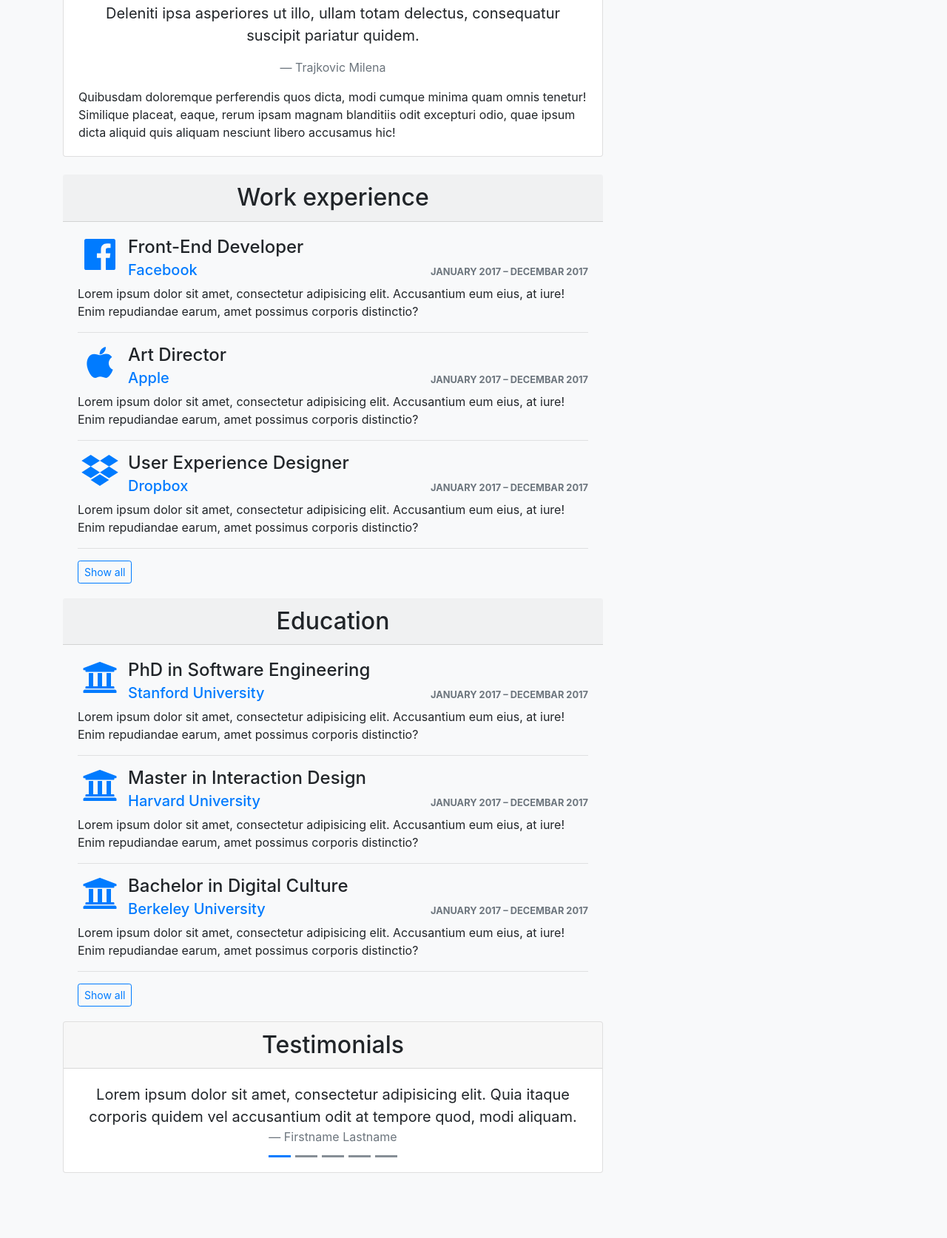
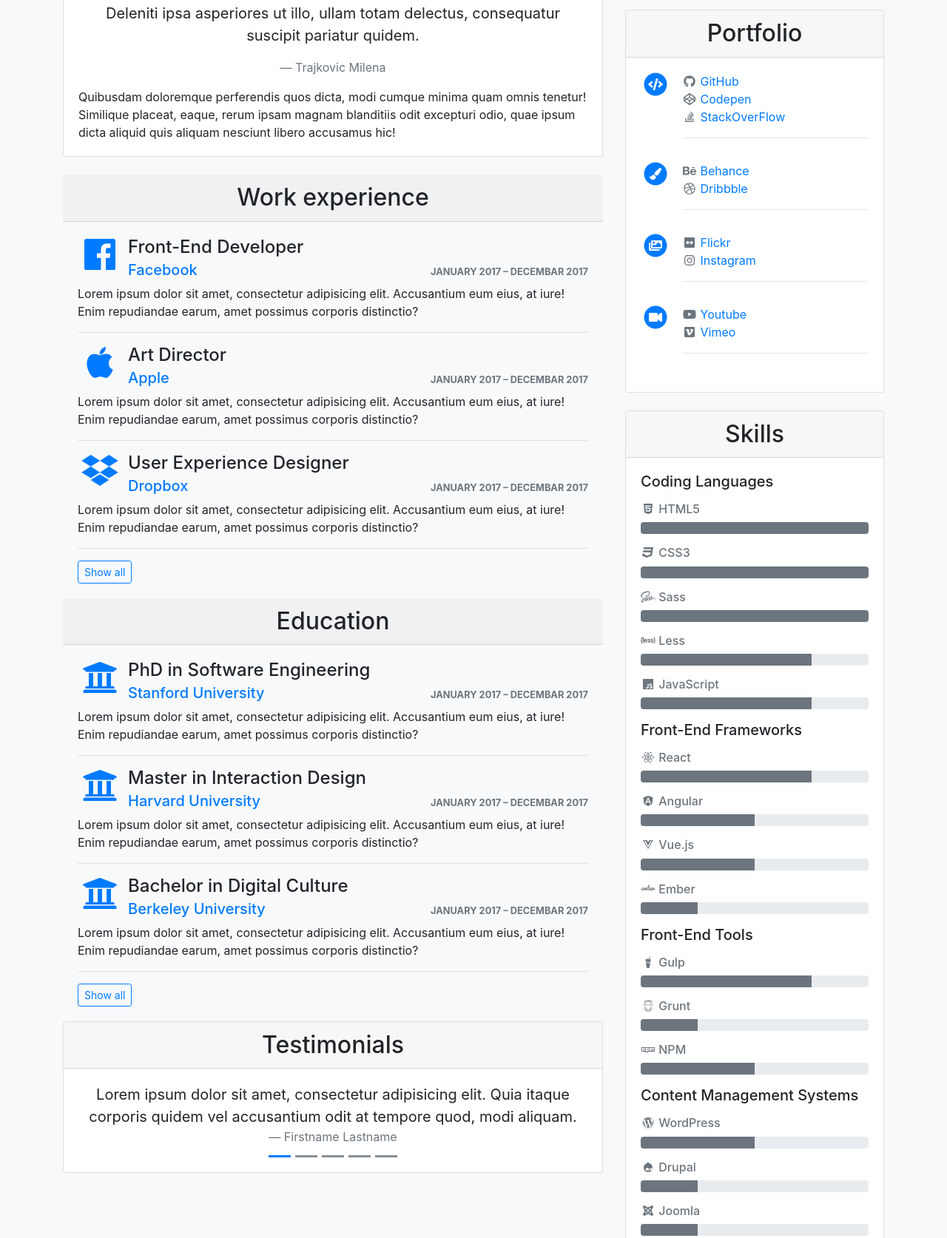
Before and after one commit to milena-mica/Create-a-Resume-and-CV-Page, a plain HTML site: page index.html in a window 1280 px wide. Shown: the part 815-2489 px from the top of the page at 74% size. Before the commit the page ends 2425 px from the top, so only its background shows below. Drawn offline with Linux system fonts and the light colour scheme.

Commit message:
Portfolio & Skills Cards

```diff
--- a/index.html
+++ b/index.html
@@ -23,6 +23,7 @@
         background-color: #007bff;
       }
    </style>
+
 </head>
 <body class="bg-light">
  <div class="container mt-4">
@@ -140,6 +141,7 @@
           ="#collapse-work" aria-expanded="false" aria-controls="collapse-work">Show all</button>
       </div>
      </div>
+
      <div class="card-mb-4">
       <h2 class="card-header text-center">Education</h2>
       <div class="card-body">
@@ -219,6 +221,7 @@
           ="#collapse-education" aria-expanded="false" aria-controls="collapse-education">Show all</button>
       </div>
      </div>
+
      <div class="card mb-4">
        <h2 class="card-header text-center">Testimonials</h2>
        <div class="card-body">
@@ -278,6 +281,7 @@
        </div>
      </div>
    </div>
+
   <div class="col-12 col-lg-4">
     <div class="card mb-4">
       <h2 class="card-header text-center">Contact info</h2>
@@ -292,6 +296,7 @@
             <hr>
           </div>
         </div>
+
         <div class="media">
           <div class="fa-layers fa-fw fa-2x mr-3">
             <i class="fas fa-circle text-primary"></i>
@@ -302,6 +307,7 @@
             <hr>
           </div>
          </div>
+
         <div class="media">
           <div class="fa-layers fa-fw fa-2x mr-3">
             <i class="fas fa-circle text-primary"></i>
@@ -314,6 +320,7 @@
             <li><hr></li>
           </ul>
         </div>
+
         <div class="media">
           <div class="fa-layers fa-fw fa-2x mr-3">
             <i class="fas fa-circle text-primary"></i>
@@ -326,6 +333,7 @@
             <li><hr></li>
           </ul>
         </div>
+
         <div class="media">
           <div class="fa-layers fa-fw fa-2x mr-3">
             <i class="fas fa-circle text-primary"></i>
@@ -340,11 +348,13 @@
           <hr>
         </div>
       </div>
+
       <div class="media">
         <div class="fa-layers fa-fw fa-2x mr-3">
           <i class="fas fa-circle text-primary"></i>
           <i class="fas fa-at text-white" data-fa-transform="shrink-8"></i>
         </div>
+
         <div class="media-body">
             <form>
               <div class="form-group">
@@ -355,6 +365,7 @@
                   <input type="text" class="form-control" name="name" placeholder="Your name here" aria-label="Your name" aria-describedby="name">
                 </div>
               </div>
+
               <div class="form-group">
                 <div class="input-group input-group-sm">
                   <div class="input-group-prepend" id="email">
@@ -363,6 +374,7 @@
                   <input type="email" class="form-control" name="email" placeholder="Your email here" aria-label="Your email" aria-describedby="email">
                 </div>
               </div>
+
               <div class="form-group">
                 <div class="input-group input-group-sm">
                   <div class="input-group-prepend" id="message">
@@ -377,9 +389,145 @@
          </div>
         </div>
        </div>
+
+       <div class="card mb-4">
+         <h2 class="card-header text-center">Portfolio</h2>
+         <div class="card-body">
+           <div class="media">
+             <div class="fa-layers fa-fw fa-2x mr-3">
+               <i class="fas fa-circle text-primary"></i>
+               <i class="fas fa-code text-white" data-fa-transform="shrink-8"></i>
+             </div>
+             <ul class="media-body list-unstyled">
+               <li><i class="fab fa-fw fa-github text-muted"></i> <a href="#0">GitHub</a></li>
+               <li><i class="fab fa-fw fa-codepen text-muted"></i> <a href="#0">Codepen</a></li>
+               <li><i class="fab fa-fw fa-stack-overflow text-muted"></i> <a href="#0">StackOverFlow</a></li>
+               <li><hr></li>
+             </ul>
+           </div>
+
+           <div class="media">
+             <div class="fa-layers fa-fw fa-2x mr-3">
+               <i class="fas fa-circle text-primary"></i>
+               <i class="fas fa-paint-brush text-white" data-fa-transform="shrink-8"></i>
+             </div>
+             <ul class="media-body list-unstyled">
+               <li><i class="fab fa-fw fa-behance text-muted"></i> <a href="#0">Behance</a></li>
+               <li><i class="fab fa-fw fa-dribbble text-muted"></i> <a href="#0">Dribbble</a></li>
+               <li><hr></li>
+             </ul>
+           </div>
+
+           <div class="media">
+             <div class="fa-layers fa-fw fa-2x mr-3">
+               <i class="fas fa-circle text-primary"></i>
+               <i class="fas fa-images text-white" data-fa-transform="shrink-8"></i>
+             </div>
+             <ul class="media-body list-unstyled">
+               <li><i class="fab fa-fw fa-flickr text-muted"></i> <a href="#0">Flickr</a></li>
+               <li><i class="fab fa-fw fa-instagram text-muted"></i> <a href="#0">Instagram</a></li>
+               <li><hr></li>
+             </ul>
+           </div>
+
+           <div class="media">
+             <div class="fa-layers fa-fw fa-2x mr-3">
+               <i class="fas fa-circle text-primary"></i>
+               <i class="fas fa-video text-white" data-fa-transform="shrink-8"></i>
+             </div>
+             <ul class="media-body list-unstyled">
+               <li><i class="fab fa-fw fa-youtube text-muted"></i> <a href="#0">Youtube</a></li>
+               <li><i class="fab fa-fw fa-vimeo text-muted"></i> <a href="#0">Vimeo</a></li>
+               <li><hr></li>
+             </ul>
            </div>
          </div>
        </div>
+
+       <div class="card mb-4">
+         <h2 class="card-header text-center">Skills</h2>
+         <div class="card-body">
+           <div class="mb-3">
+             <h3 class="h5 mb-3">Coding Languages</h3>
+             <h4 class="h6 text-muted"><i class="fab fa-fw fa-html5"></i> HTML5</h4>
+             <div class="progress mb-3">
+               <div class="progress-bar bg-secondary w-100" role="progressbar" aria-valuenow="100" aria-valuemin="0" aria-valuemax="100"></div>
+             </div>
+             <h4 class="h6 text-muted"><i class="fab fa-fw fa-css3"></i> CSS3</h4>
+             <div class="progress mb-3">
+               <div class="progress-bar bg-secondary w-100" role="progressbar" aria-valuenow="100" aria-valuemin="0" aria-valuemax="100"></div>
+           </div>
+            <h4 class="h6 text-muted"><i class="fab fa-fw fa-sass"></i> Sass</h4>
+            <div class="progress mb-3">
+              <div class="progress-bar bg-secondary w-100" role="progressbar" aria-valuenow="100" aria-valuemin="0" aria-valuemax="100"></div>
+            </div>
+            <h4 class="h6 text-muted"><i class="fab fa-fw fa-less"></i> Less</h4>
+            <div class="progress mb-3">
+              <div class="progress-bar bg-secondary w-75" role="progressbar" aria-valuenow="75" aria-valuemin="0" aria-valuemax="100"></div>
+            </div>
+              <h4 class="h6 text-muted"><i class="fab fa-fw fa-js"></i> JavaScript</h4>
+              <div class="progress mb-3">
+                <div class="progress-bar bg-secondary w-75" role="progressbar" aria-valuenow="75" aria-valuemin="0" aria-valuemax="100"></div>
+             </div>
+           </div>
+
+           <div class="mb-3">
+             <h3 class="h5 mb-3">Front-End Frameworks</h3>
+             <h4 class="h6 text-muted"><i class="fab fa-fw fa-react"></i> React</h4>
+             <div class="progress mb-3">
+               <div class="progress-bar bg-secondary w-75" role="progressbar" aria-valuenow="75" aria-valuemin="0" aria-valuemax="100"></div>
+             </div>
+             <h4 class="h6 text-muted"><i class="fab fa-fw fa-angular"></i> Angular</h4>
+             <div class="progress mb-3">
+               <div class="progress-bar bg-secondary w-50" role="progressbar" aria-valuenow="50" aria-valuemin="0" aria-valuemax="100"></div>
+             </div>
+            <h4 class="h6 text-muted"><i class="fab fa-fw fa-vuejs"></i> Vue.js</h4>
+            <div class="progress mb-3">
+              <div class="progress-bar bg-secondary w-50" role="progressbar" aria-valuenow="50" aria-valuemin="0" aria-valuemax="100"></div>
+            </div>
+            <h4 class="h6 text-muted"><i class="fab fa-fw fa-ember"></i> Ember</h4>
+            <div class="progress mb-3">
+              <div class="progress-bar bg-secondary w-25" role="progressbar" aria-valuenow="25" aria-valuemin="0" aria-valuemax="100"></div>
+             </div>
+           </div>
+
+           <div class="mb-3">
+             <h3 class="h5 mb-3">Front-End Tools</h3>
+             <h4 class="h6 text-muted"><i class="fab fa-fw fa-gulp"></i> Gulp</h4>
+             <div class="progress mb-3">
+               <div class="progress-bar bg-secondary w-75" role="progressbar" aria-valuenow="75" aria-valuemin="0" aria-valuemax="100"></div>
+             </div>
+             <h4 class="h6 text-muted"><i class="fab fa-fw fa-grunt"></i> Grunt</h4>
+             <div class="progress mb-3">
+               <div class="progress-bar bg-secondary w-25" role="progressbar" aria-valuenow="25" aria-valuemin="0" aria-valuemax="100"></div>
+             </div>
+            <h4 class="h6 text-muted"><i class="fab fa-fw fa-npm"></i> NPM</h4>
+            <div class="progress mb-3">
+              <div class="progress-bar bg-secondary w-50" role="progressbar" aria-valuenow="50" aria-valuemin="0" aria-valuemax="100"></div>
+            </div>
+           </div>
+
+           <div class="mb-3">
+             <h3 class="h5 mb-3">Content Management Systems</h3>
+             <h4 class="h6 text-muted"><i class="fab fa-fw fa-wordpress"></i> WordPress</h4>
+             <div class="progress mb-3">
+               <div class="progress-bar bg-secondary w-50" role="progressbar" aria-valuenow="50" aria-valuemin="0" aria-valuemax="100"></div>
+             </div>
+             <h4 class="h6 text-muted"><i class="fab fa-fw fa-drupal"></i> Drupal</h4>
+             <div class="progress mb-3">
+               <div class="progress-bar bg-secondary w-25" role="progressbar" aria-valuenow="25" aria-valuemin="0" aria-valuemax="100"></div>
+             </div>
+            <h4 class="h6 text-muted"><i class="fab fa-fw fa-joomla"></i> Joomla</h4>
+            <div class="progress mb-3">
+              <div class="progress-bar bg-secondary w-25" role="progressbar" aria-valuenow="25" aria-valuemin="0" aria-valuemax="100"></div>
+            </div>
+           </div>
+         </div>
+       </div>
+     </div>
+   </div>
+ </div>
+
 
    <script src="js/jquery.min.js"></script>
    <script src="js/tether.min.js"></script>
```
Lines whose indentation alone changed are shown as unchanged.
